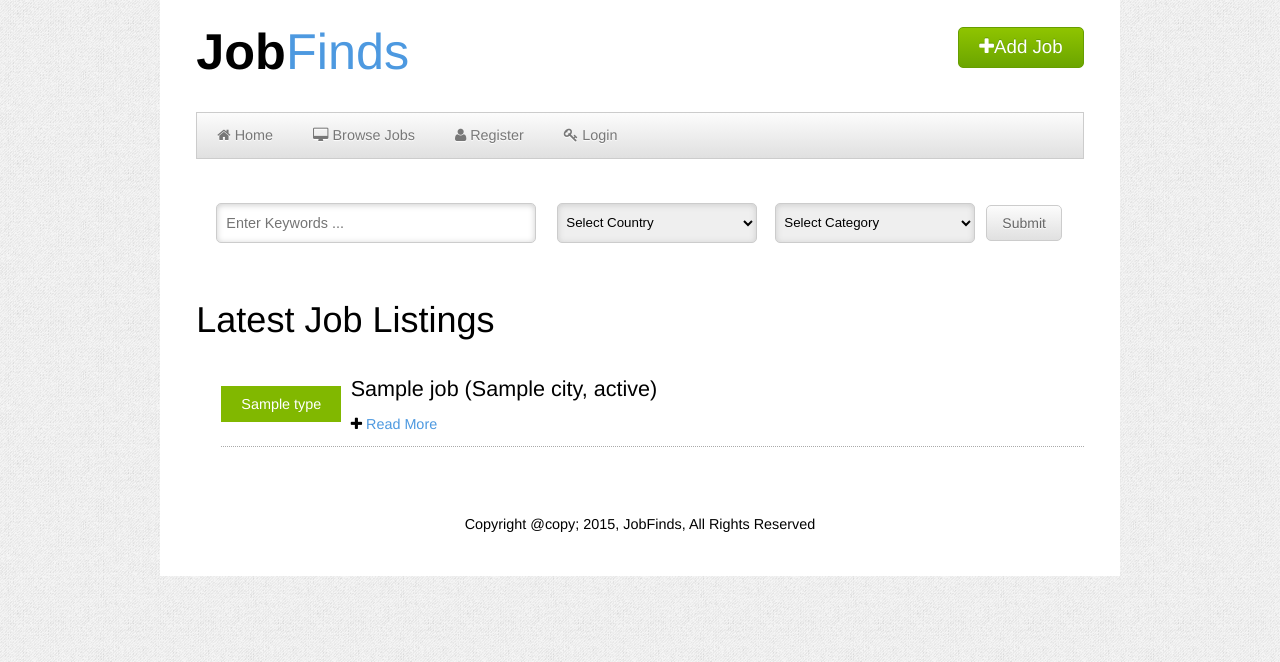
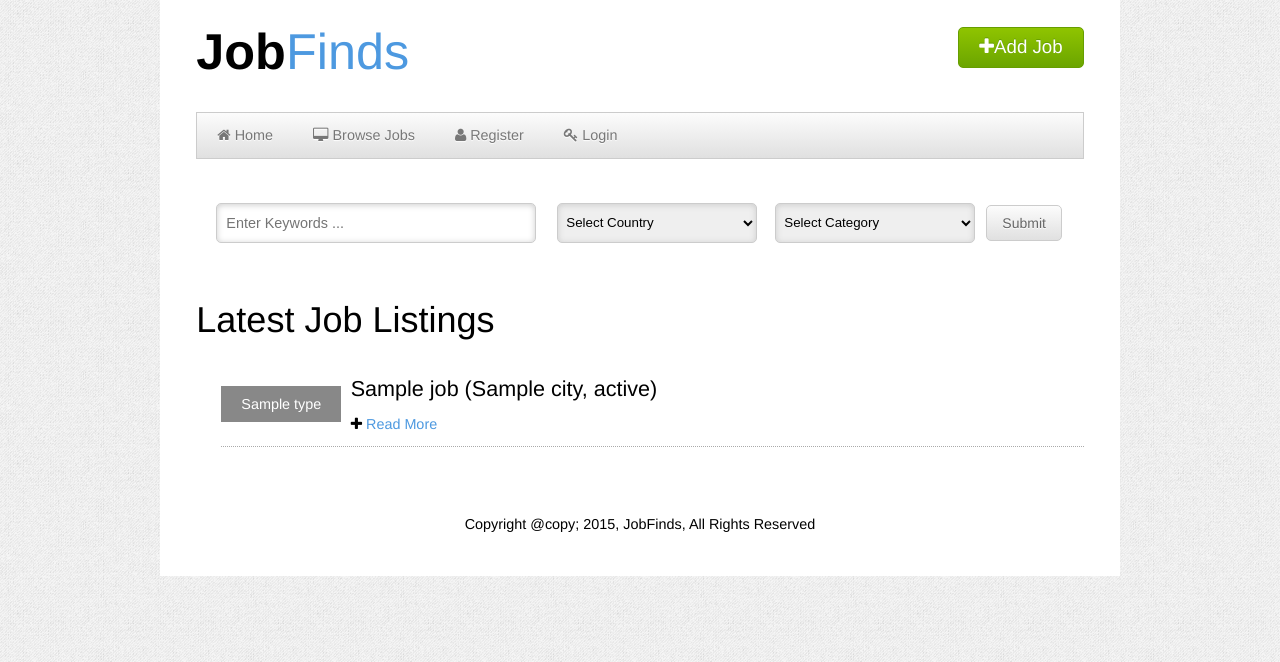
Before and after one commit to dprabin/jobfinder-cakephp-kickstart, a CakePHP app: the page made by app/View/Jobs/index.ctp in a window 1280 px wide. Shown: the top 662 px of the page. Run offline with PHP 8.4 and a stand-in for CakePHP, Linux system fonts and the light colour scheme; the template is opened without the code that fills it: most values are stand-ins (such as "Sample title", 1, 10 or a date in 2020); data that the repository does not hold is empty; some libraries are stand-ins or nearby versions.

Commit message:
add style to the job type

```diff
--- a/app/View/Jobs/index.ctp
+++ b/app/View/Jobs/index.ctp
@@ -2,7 +2,7 @@
 	<ul id="listings">
 	<?php foreach($jobs as $job) : ?>
 		<li>
-			<div class="type"><span class="green"><?php echo $job['Type']['name'] ?></span></div>
+			<div class="type"><span style="background:<?php echo $job['Type']['color']; ?>"><?php echo $job['Type']['name']; ?></span></div>
 			<div class="description">
 				<h5><?php echo $job['Job']['title'] ?> (<?php echo $job['Job']['city'].', '.$job['Job']['state']; ?>)</h5>
 				<span id="list_date">
```
